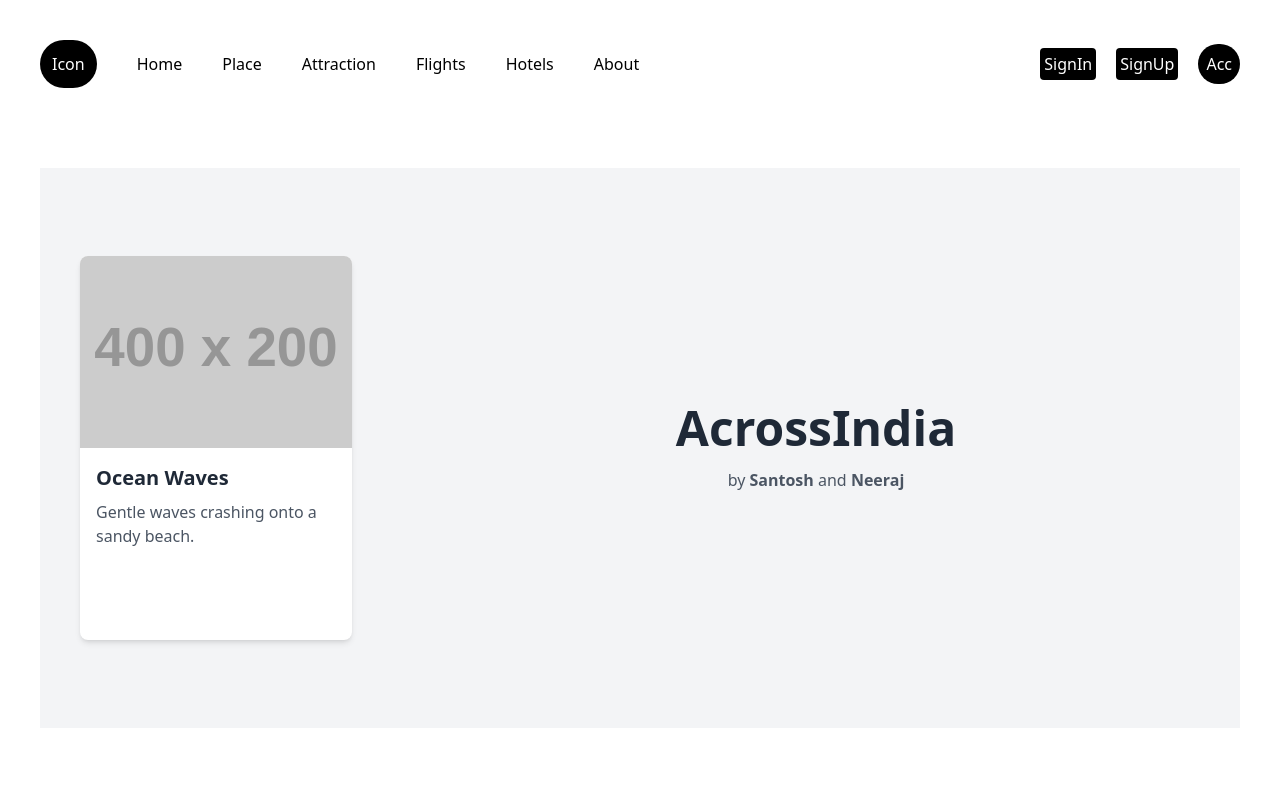
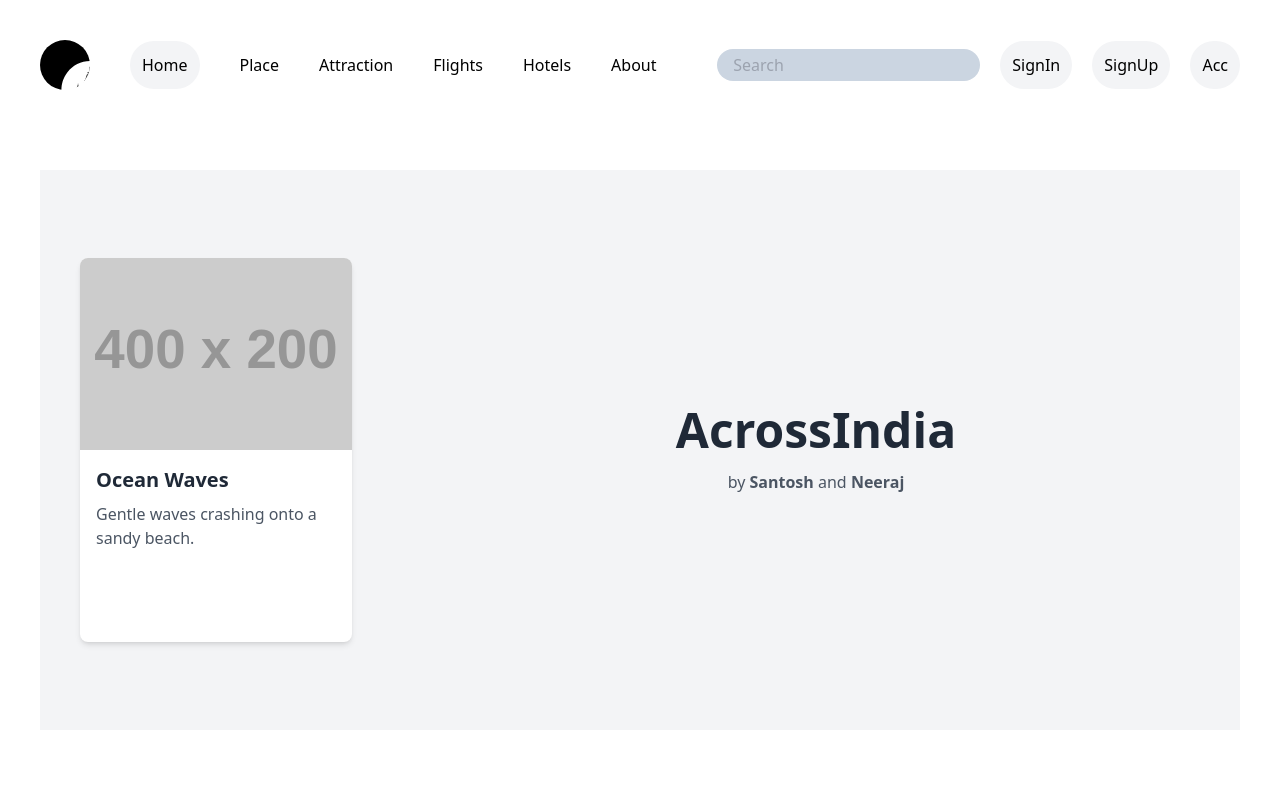
Before and after one commit to neeraj10122004/AcrossIndia, a React (Vite) app in the folder frontend/: page / in a window 1280 px wide. Shown: the top 800 px of the page. Built offline with nearby package versions, Linux system fonts and the light colour scheme.

Commit message:
new additions

```diff
--- a/frontend/src/components/Navbar.jsx
+++ b/frontend/src/components/Navbar.jsx
@@ -1,23 +1,58 @@
-import React from 'react'
-import { Link } from 'react-router-dom'
+import React, { useRef } from 'react';
+import { Link } from 'react-router-dom';
+import { Search } from './Search';
+import Icon from '../assets/Icon.svg';
 
-export const Navbar = () => {
+export const Navbar = ({ loc }) => {
+  const home = useRef(null);
+  const place = useRef(null);
+  const attraction = useRef(null);
+  const flights = useRef(null);
+  const hotels = useRef(null);
+  const about = useRef(null);
+
+  // Highlighting the active link
+  React.useEffect(() => {
+    if (loc === "Home" && home.current) {
+      home.current.className = 'rounded-full bg-gray-100 p-3';
+    } else if (loc === "Place" && place.current) {
+      place.current.className = 'rounded-full bg-gray-100 p-3';
+    } else if (loc === "Attraction" && attraction.current) {
+      attraction.current.className = 'rounded-full bg-gray-100 p-3';
+    } else if (loc === "Flights" && flights.current) {
+      flights.current.className = 'rounded-full bg-gray-100 p-3';
+    } else if (loc === "Hotels" && hotels.current) {
+      hotels.current.className = 'rounded-full bg-gray-100 p-3';
+    } else if (loc === "About" && about.current) {
+      about.current.className = 'rounded-full bg-gray-100 p-3';
+    }
+  }, [loc]); // Re-run when `loc` changes
+
   return (
-    <div className=' flex items-center justify-between p-10 '>
-      <div className=' flex items-center justify-center gap-10 '>
-        <div className=' rounded-full p-3  bg-black text-white '>Icon</div>
-        <div><Link to='/'>Home</Link></div>
-        <div><Link to='/place'>Place</Link></div>
-        <div><Link to='/attraction'>Attraction</Link></div>
-        <div><Link to='/flights'>Flights</Link></div>
-        <div><Link to='/hotels'>Hotels</Link></div>
-        <div><Link to='/about'>About</Link></div>
+    <div className="flex items-center justify-between p-10">
+      <div className="flex items-center justify-center gap-10">
+        <div>
+          <img
+            className="rounded-full"
+            src={Icon}
+            alt="icon"
+            width="50"
+            height="50"
+          />
+        </div>
+        <div ref={home}><Link to="/">Home</Link></div>
+        <div ref={place}><Link to="/place">Place</Link></div>
+        <div ref={attraction}><Link to="/attraction">Attraction</Link></div>
+        <div ref={flights}><Link to="/flights">Flights</Link></div>
+        <div ref={hotels}><Link to="/hotels">Hotels</Link></div>
+        <div ref={about}><Link to="/about">About</Link></div>
       </div>
-      <div className=' flex items-center justify-center gap-5 ' >
-        <div className=' rounded p-1 bg-black text-white ' >SignIn</div>
-        <div className=' rounded p-1 bg-black text-white ' >SignUp</div>
-        <div className=' rounded-full p-2 bg-black text-white ' >Acc</div>
+      <div className="flex items-center justify-center gap-5">
+        <Search />
+        <div className="rounded-full p-3 bg-gray-100 text-black">SignIn</div>
+        <div className="rounded-full p-3 bg-gray-100 text-black">SignUp</div>
+        <div className="rounded-full p-3 bg-gray-100 text-black">Acc</div>
       </div>
     </div>
-  )
-}
+  );
+};
--- /dev/null
+++ b/frontend/src/components/Search.jsx
@@ -0,0 +1,7 @@
+import React from 'react'
+
+export const Search = () => {
+  return (
+    <div><input className=' rounded-full py-1 px-4 bg-slate-300 ' type="search" name="" id="" placeholder='Search'/></div>
+  )
+}
--- a/frontend/src/pages/About.jsx
+++ b/frontend/src/pages/About.jsx
@@ -5,7 +5,7 @@ export const About = () => {
   return (
 
     <div>
-        <Navbar/>
+        <Navbar loc="About"/>
     </div>
   )
 }
--- a/frontend/src/pages/Attraction.jsx
+++ b/frontend/src/pages/Attraction.jsx
@@ -4,7 +4,7 @@ import { Navbar } from '../components/Navbar'
 export const Attraction = () => {
   return (
     <div>
-        <Navbar/>
+        <Navbar loc="Attraction"/>
     </div>
   )
 }
--- a/frontend/src/pages/Flights.jsx
+++ b/frontend/src/pages/Flights.jsx
@@ -4,7 +4,7 @@ import { Navbar } from '../components/Navbar'
 export const Flights = () => {
   return (
     <div>
-      <Navbar/>
+      <Navbar loc = "Flights"/>
     </div>
   )
 }
--- a/frontend/src/pages/Home.jsx
+++ b/frontend/src/pages/Home.jsx
@@ -8,7 +8,7 @@ export const Home = () => {
   return (
     <>
     <div>
-        <Navbar/>
+        <Navbar loc="Home"/>
         <div className='flex p-10 '>
           <RunningCard/>
           <TitleCard/>
--- a/frontend/src/pages/Hotels.jsx
+++ b/frontend/src/pages/Hotels.jsx
@@ -4,7 +4,7 @@ import { Navbar } from '../components/Navbar'
 export const Hotels = () => {
   return (
     <div>
-      <Navbar/>
+      <Navbar loc = "Hotels"/>
     </div>
   )
 }
--- a/frontend/src/pages/Place.jsx
+++ b/frontend/src/pages/Place.jsx
@@ -4,7 +4,7 @@ import { Navbar } from '../components/Navbar'
 export const Place = () => {
   return (
     <div>
-        <Navbar/>
+        <Navbar loc="Place"/>
     </div>
   )
 }
```
Also changed, not shown: frontend/src/assets/Icon.svg.
